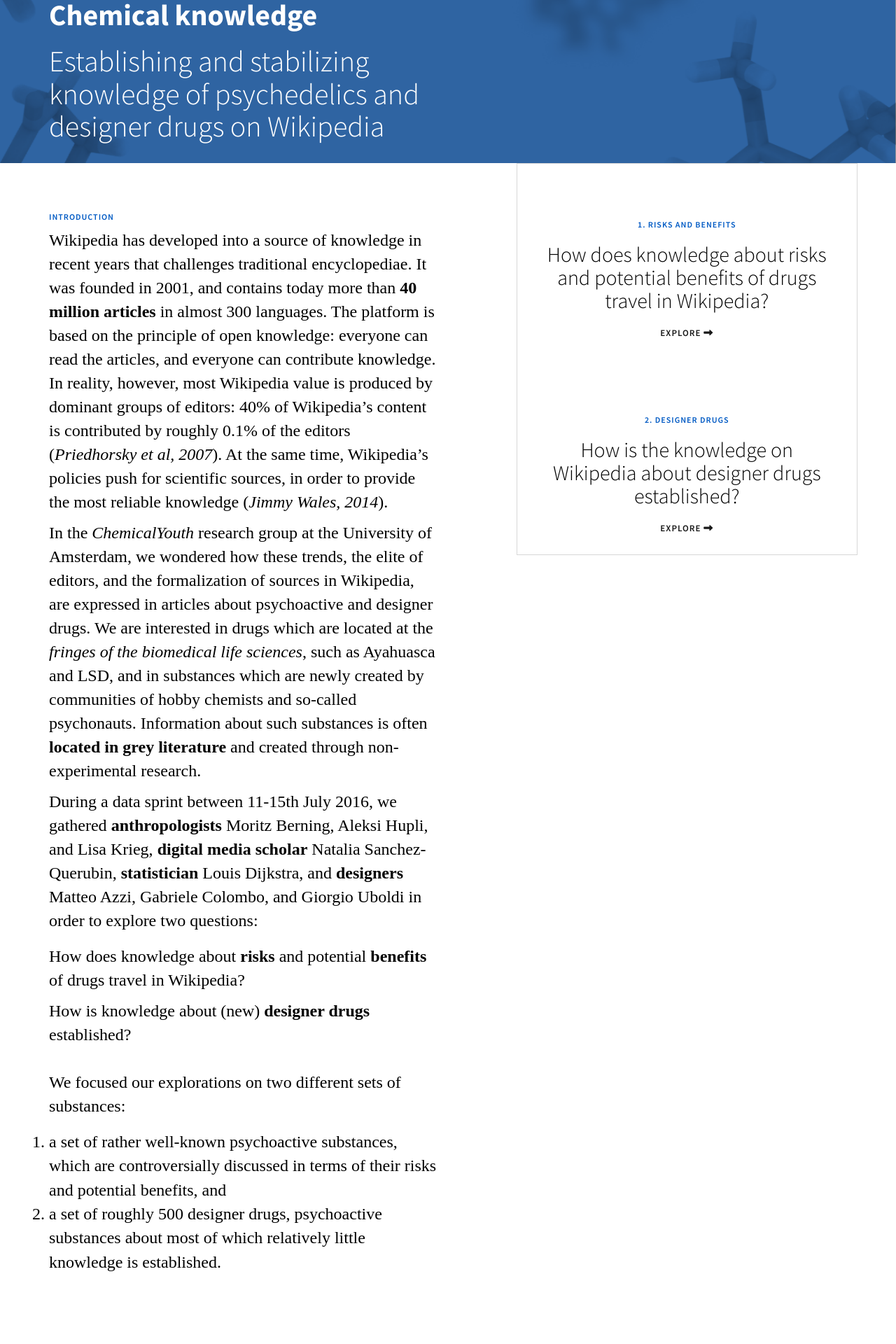
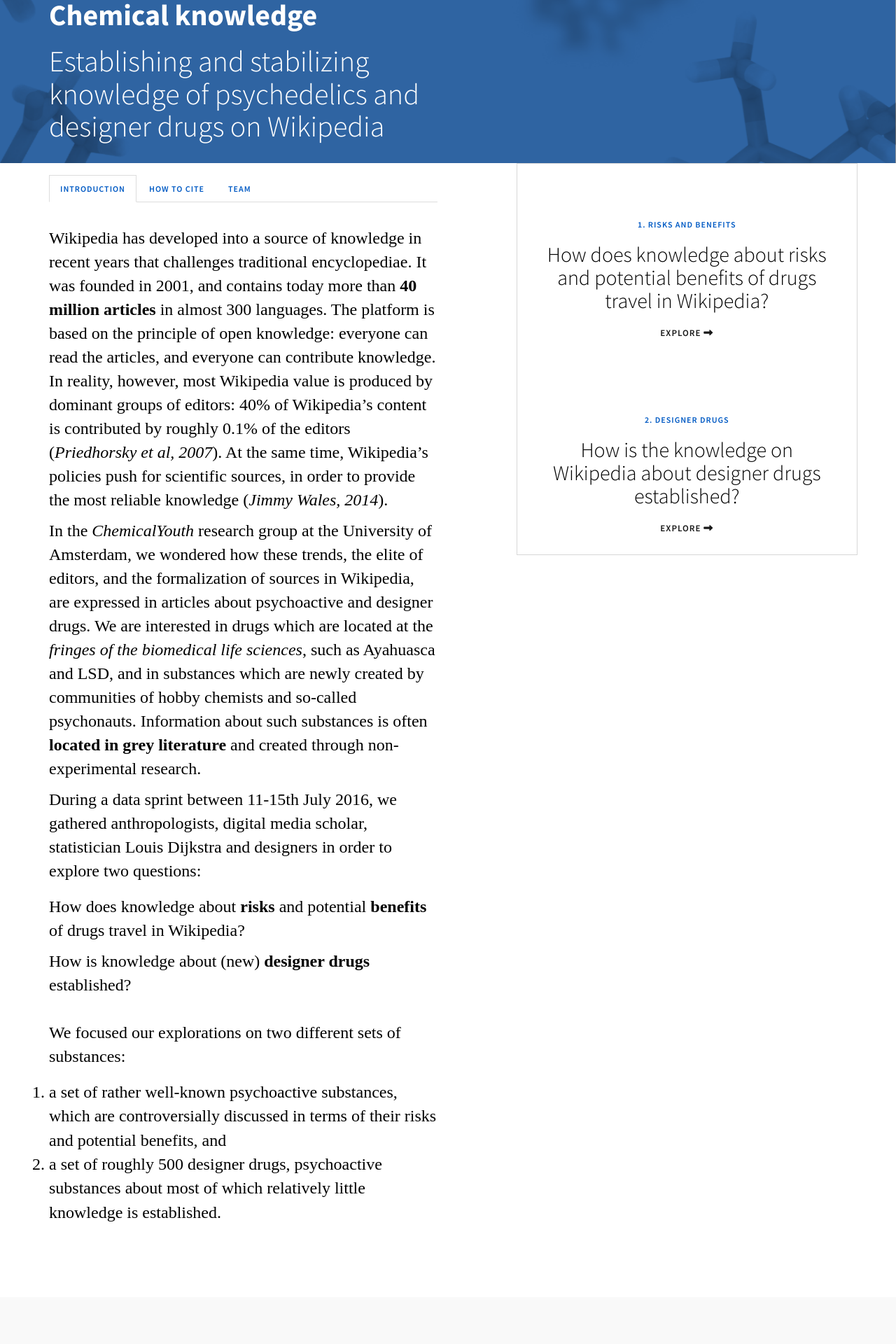
Before and after one commit to calibro/chemical-wiki, a Jekyll site: the page built from index.md, in a window 1280 px wide. Shown: the part 367-2287 px from the top of the page at 70% size. Built offline with Jekyll 4.4.1, drawn with Linux system fonts in a browser that asks for light colours; nearby versions of some CDN libraries; our own code applies the rules of GitHub Pages for plain Markdown files; some of the changed text lies outside the part shown.

Commit message:
various fixes

````diff
--- /dev/null
+++ b/_includes/howtocite.md
@@ -0,0 +1,9 @@
+[![DOI](https://zenodo.org/badge/DOI/10.5281/zenodo.231035.svg)](https://doi.org/10.5281/zenodo.231035)
+
+```
+Matteo Azzi, Lisa Krieg, Gabriele Colombo, Moritz Berning, Giorgio Uboldi, Louis Dijkstra, Natalia Sanchez-Querubin, Aleksi Hupli, Anita Hardon. (2017, January 5). Chemical knowledge. github.com/calibro/chemical-wiki. Zenodo. http://doi.org/10.5281/zenodo.231035
+```
+
+### disclaimer
+
+The maps in this website are not perfect. The protocols and the methodologies we used to extract, analyse and display the information from Wikipedia are still highly experimental. Though imperfect and tentative, we hope that our visualizations will still be useful for the researchers and the actors interested in understanding how the knowledge of psychedelics and designer drugs has been established and stabilized on Wikipedia. To report errors or request information, write to us at <info@chemicalyouth.org>
--- /dev/null
+++ b/_includes/team.md
@@ -0,0 +1,23 @@
+The project, funded by the Chemical Youth initiative, has been conceived, designed and developed by a multidisciplinary team composed by:
+
+### anthropologists
+
+* [Lisa Krieg](https://chemicalyouth.org/team/lisa-jenny-krieg). _Department of Anthropology, University of Amsterdam._
+* [Moritz Berning](https://chemicalyouth.org/team/moritz-berning). _Department of Anthropology, University of Amsterdam._
+* [Aleksi Hupli](https://chemicalyouth.org/team/aleksi-hupli). _Department of Anthropology, University of Amsterdam._
+
+### designers and developers
+
+* [Matteo Azzi](http://calib.ro/). _Calibro._
+* [Giorgio Uboldi](http://calib.ro/). _Calibro._
+* [Gabriele Colombo](http://www.densitydesign.org/person/gabriele-colombo/). _DensityDesign Lab, Politecnico di Milano._
+
+### digital media scholar
+
+* [Natalia Sanchez Querubin](http://www.uva.nl/over-de-uva/organisatie/medewerkers/content/s/a/n.sanchezquerubin/n.sanchezquerubin.html). _MRA Media Studies, University of Amsterdam._
+
+### statistician
+
+* [Louis Dijkstra](http://www.uva.nl/en/about-the-uva/organisation/staff-members/content/d/i/l.j.dijkstra/l.j.dijkstra.html). _Faculty of Science, University of Amsterdam._
+
+The project has been supervised by **Anita Hardon** programme leader of the [Chemical Youth project](https://chemicalyouth.org/) (ERC funded)
--- a/_layouts/home.html
+++ b/_layouts/home.html
@@ -15,7 +15,24 @@
 <div class="container">
   <div class="row">
     <div class="col-md-6 text-content">
-      {{ content }}
+      <ul id="home-tab" class="nav nav-tabs" role="tablist">
+        <li role="presentation" class="active"><a href="#introduction" aria-controls="introduction" role="tab" data-toggle="tab">Introduction</a></li>
+        <li role="presentation"><a href="#howtocite" aria-controls="howtocite" role="tab" data-toggle="tab">How to cite</a></li>
+        <li role="presentation"><a href="#team" aria-controls="team" role="tab" data-toggle="tab">Team</a></li>
+      </ul>
+      <div id="home-tab-content" class="tab-content">
+        <div role="tabpanel" class="tab-pane active" id="introduction">
+          {{ content }}
+        </div>
+        <div role="tabpanel" class="tab-pane" id="howtocite">
+          {% capture howtocite %}{% include howtocite.md %}{% endcapture %}
+          {{ howtocite | markdownify }}
+        </div>
+        <div role="tabpanel" class="tab-pane" id="team">
+          {% capture team %}{% include team.md %}{% endcapture %}
+          {{ team | markdownify }}
+        </div>
+      </div>
     </div>
     <div id="affixContainer">
     <div id="researchQuestions" class="col-md-5 col-md-offset-1 text-center">
--- a/css/main.css
+++ b/css/main.css
@@ -209,6 +209,25 @@
 }
 
 /*Fine footer*/
+
+#home-tab li a{
+  font-size: 12px;
+  color: #005AC4;
+  letter-spacing: 1px;
+  font-weight: 600;
+  text-transform: uppercase;
+  font-family: 'Source Sans Pro', sans-serif;
+}
+
+#home-tab-content pre{
+  background-color: #f8f8f8;
+  border-radius: 0px;
+  border: 1px solid #D7D7D7;
+}
+
+#home-tab.nav-tabs>li>a {
+  border-radius: 0px;
+}
 
 /* back - next */
 #back,
@@ -847,6 +866,10 @@
   text-decoration: none;
 }
 
+#affixContainer{
+    z-index: -1;
+}
+
 #affixContainer.affix{
   top:0px;
   position:inherit;
--- a/index.md
+++ b/index.md
@@ -3,13 +3,11 @@
 published: true
 ---
 
-### Introduction
-
 Wikipedia has developed into a source of knowledge in recent years that challenges traditional encyclopediae. It was founded in 2001, and contains today more than **40 million articles** in almost 300 languages. The platform is based on the principle of open knowledge: everyone can read the articles, and everyone can contribute knowledge. In reality, however, most Wikipedia value is produced by dominant groups of editors: 40% of Wikipedia's content is contributed by roughly 0.1% of the editors (*Priedhorsky et al, 2007*). At the same time, Wikipedia's policies push for scientific sources, in order to provide the most reliable knowledge (*Jimmy Wales, 2014*).
 
 In the *ChemicalYouth* research group at the University of Amsterdam, we wondered how these trends, the elite of editors, and the formalization of sources in Wikipedia, are expressed in articles about psychoactive and designer drugs. We are interested in drugs which are located at the *fringes of the biomedical life sciences*, such as Ayahuasca and LSD, and in substances which are newly created by communities of hobby chemists and so-called psychonauts. Information about such substances is often **located in grey literature** and created through non-experimental research.
 
-During a data sprint between 11-15th July 2016, we gathered **anthropologists** Moritz Berning, Aleksi Hupli, and Lisa Krieg, **digital media scholar** Natalia Sanchez-Querubin, **statistician** Louis Dijkstra, and **designers** Matteo Azzi, Gabriele Colombo, and Giorgio Uboldi in order to explore two questions:
+During a data sprint between 11-15th July 2016, we gathered anthropologists, digital media scholar, statistician Louis Dijkstra and designers in order to explore two questions:
 
 * How does knowledge about **risks** and potential **benefits** of drugs travel in Wikipedia?
 
````
Also changed, not shown: _includes/footer.html (+4 -9 lines), _pages/about.md (deleted, +0 -7 lines).
